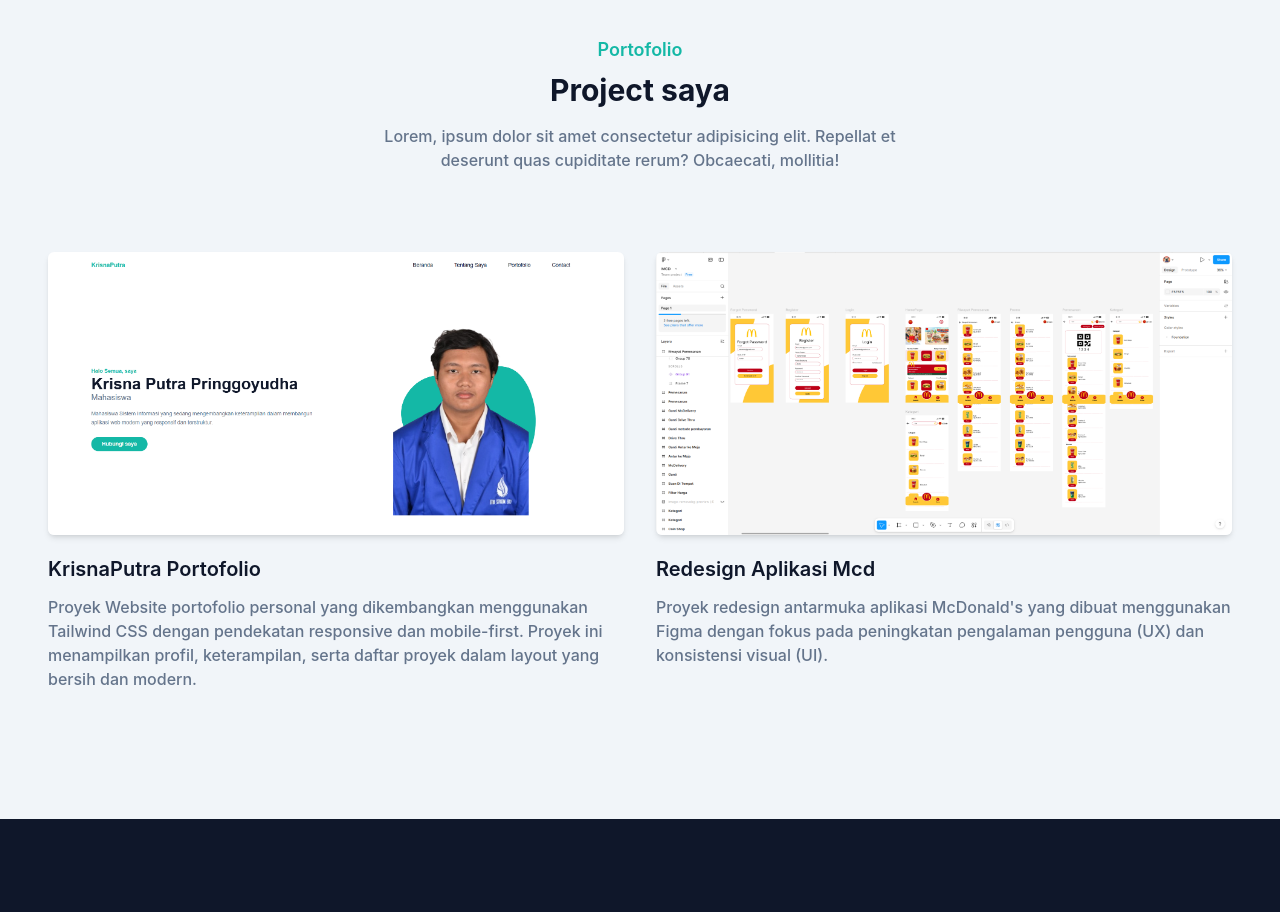
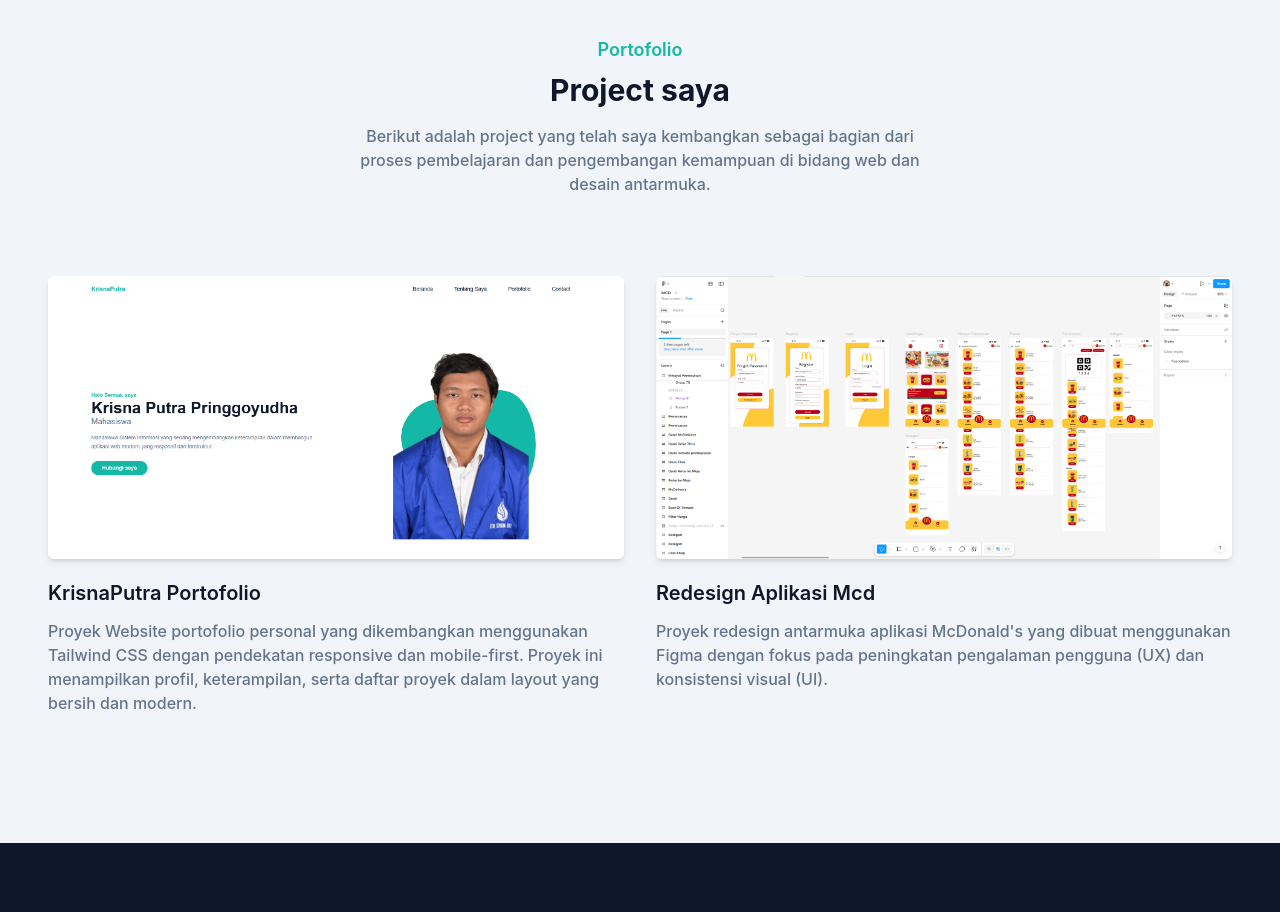
Before and after one commit to KrisnaPutra20/Portofolio-KrisnaPutra, a website: page index.html in a window 1280 px wide. Shown: the part 1480-2392 px from the top of the page. Drawn offline with Linux system fonts and the light colour scheme.

Commit message:
first commit

```diff
--- a/index.html
+++ b/index.html
@@ -3,7 +3,7 @@
 <head>
     <meta charset="UTF-8">
     <meta name="viewport" content="width=device-width, initial-scale=1.0">
-    <title>Portofolio KrisnaPutra</title>
+    <title>Portofolio Krisna</title>
     <link href="src/output.css" rel="stylesheet" />
 </head>
 <body>
@@ -116,14 +116,16 @@
                 <div class="max-w-xl mx-auto text-center mb-16" >
                     <h4 class="font-semibold text-lg text-primary mb-2">Portofolio</h4>
                     <h2 class="font-bold text-dark text-3xl mb-4">Project saya</h2>
-                    <p class="font-medium text-md text-secondary">Lorem, ipsum dolor sit amet consectetur adipisicing elit. Repellat et deserunt quas cupiditate rerum? Obcaecati, mollitia!</p>
+                    <p class="font-medium text-md text-secondary">Berikut adalah project yang telah saya kembangkan sebagai bagian dari proses pembelajaran dan pengembangan kemampuan di bidang web dan desain antarmuka.</p>
                 </div>
             </div>
 
             <div class="w-full px-4 flex flex-wrap justify-center">
                 <div class="mb-12 p-4 md:w-1/2">
                     <div class="rounded-md shadow-md overflow-hidden">
+                        <a href="https://699595eb75c8047976167625--bright-cheesecake-017d39.netlify.app/">
                         <img src="src/img/Website.png" alt="Website Portofolio" width="w-full" />
+                        </a>
                     </div>
                     <h3 class="font-semibold text-xl text-dark mt-5 mb-3">KrisnaPutra Portofolio</h3>
                     <p class="font-medium text-base text-secondary">Proyek Website portofolio personal yang dikembangkan menggunakan Tailwind CSS dengan pendekatan responsive dan mobile-first. Proyek ini menampilkan profil, keterampilan, serta daftar proyek dalam layout yang bersih dan modern.</p>
@@ -131,7 +133,9 @@
 
                   <div class="mb-12 p-4 md:w-1/2">
                     <div class="rounded-md shadow-md overflow-hidden">
+                        <a href="https://www.figma.com/design/xnzaLGa4SwwuZkJ9ejAacf/MCD?node-id=0-1&t=wdHxsaEjqQUs2bkE-1">
                         <img src="src/img/Redesign MCD (1).png" alt="Redesign Mcd" width="w-full" />
+                        </a>
                     </div>
                     <h3 class="font-semibold text-xl text-dark mt-5 mb-3">Redesign Aplikasi Mcd</h3>
                     <p class="font-medium text-base text-secondary">Proyek redesign antarmuka aplikasi McDonald's yang dibuat menggunakan Figma dengan fokus pada peningkatan pengalaman pengguna (UX) dan konsistensi visual (UI).</p>
```
